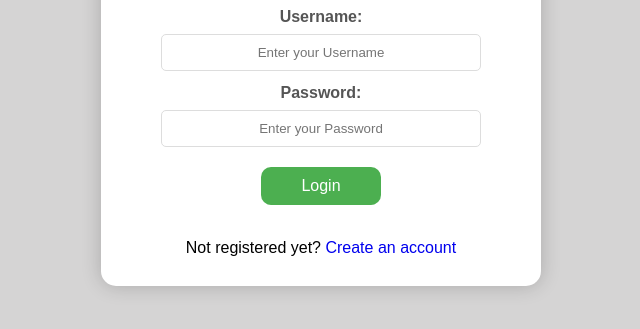
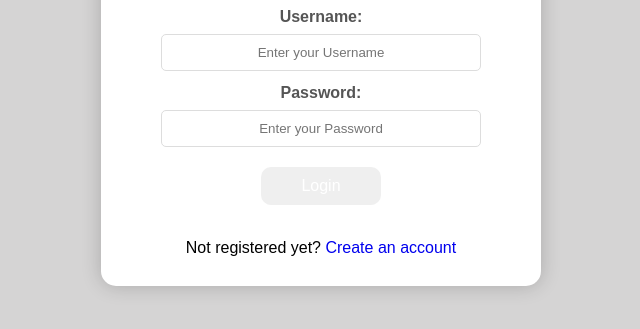
Before and after one commit to SGopinath89/IT2342024Sugarsmart, a plain HTML site: page fend/login.html in a window 1280 px wide. Shown: the part 305-634 px from the top of the page, without its empty margins (319-959 px from the left). Drawn offline with Linux system fonts and the light colour scheme.

Commit message:
second commit

```diff
--- a/fend/login_style.css
+++ b/fend/login_style.css
@@ -55,7 +55,7 @@ button {
     border: none;
     color: white;
     cursor: pointer;
-    background-color: #4CAF50;
+    //background-color: #4CAF50;
     width: 30%;
     font-size: 16px;
     align-content: center;
```
